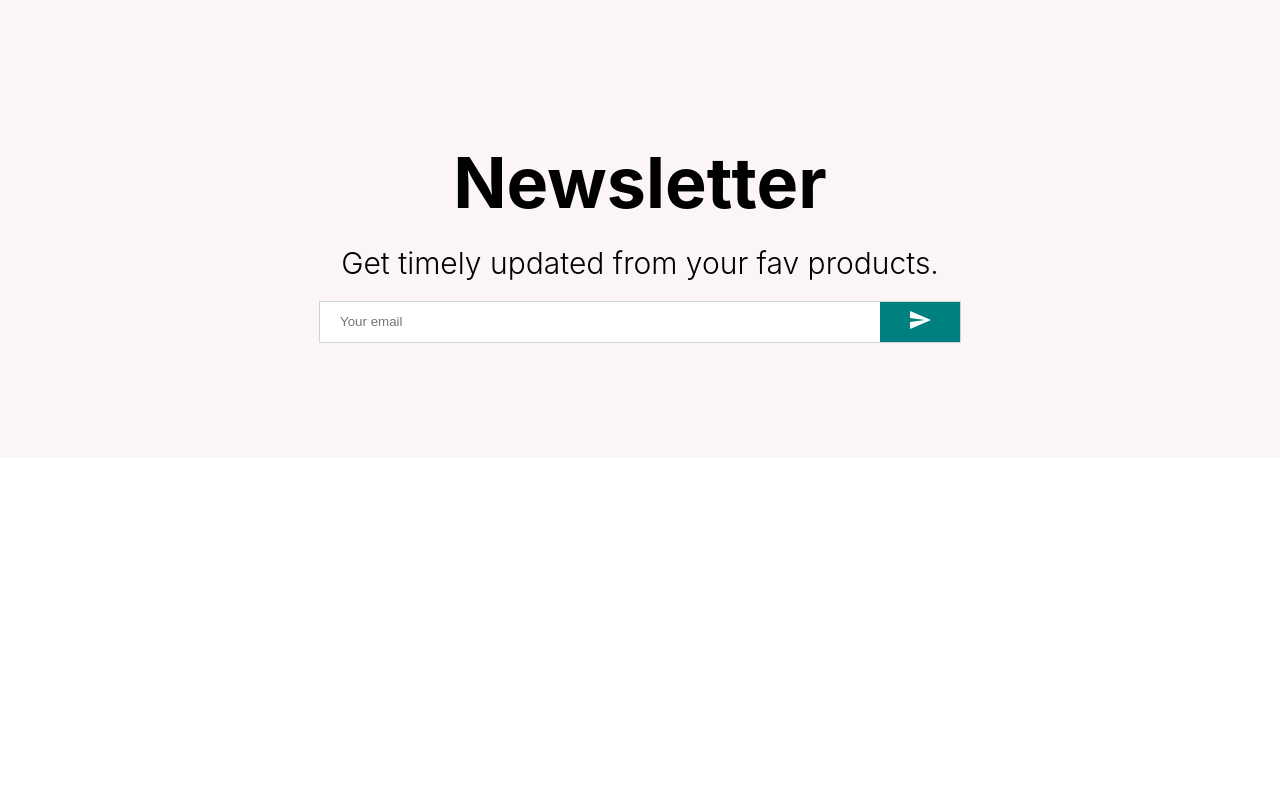
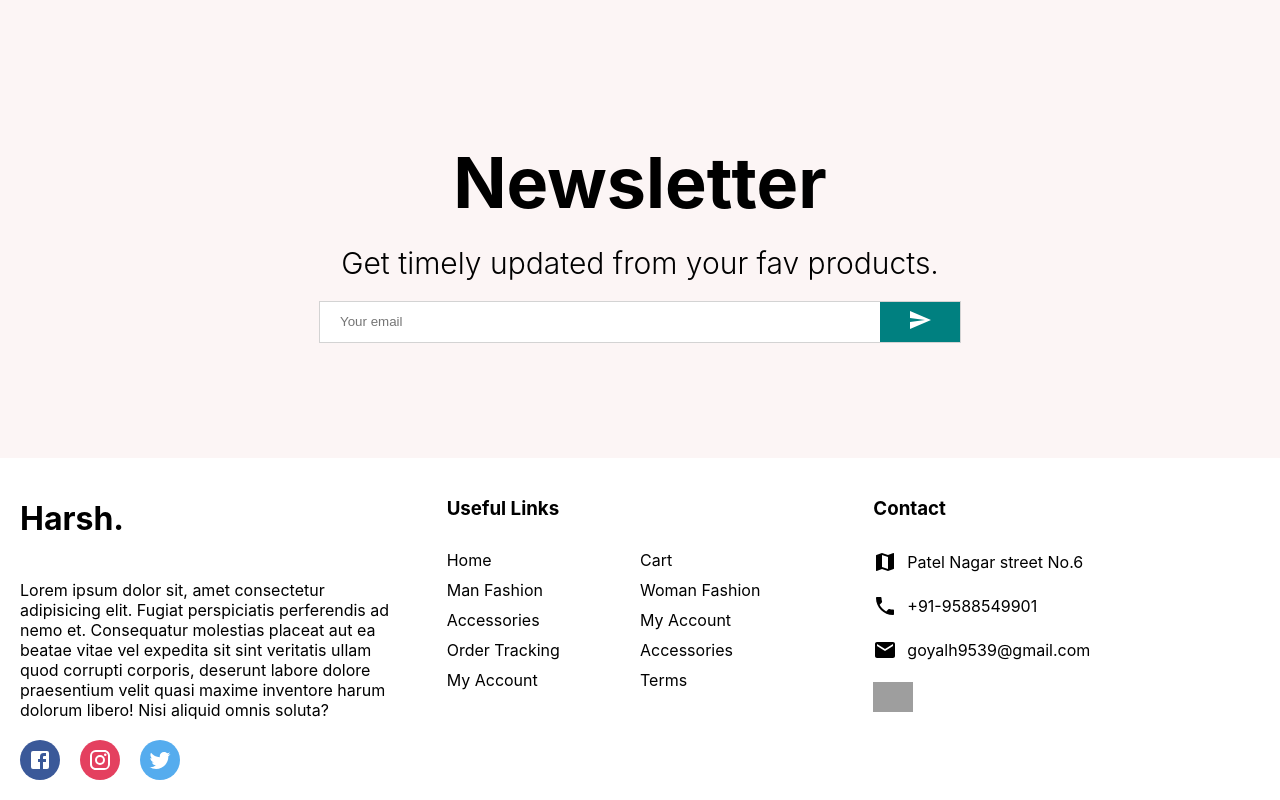
Before and after one commit to harsh9539/Ecommerce-Practice-Project, a React (Create React App) app in the folder client/: page / in a window 1280 px wide. Shown: the part 2302-3102 px from the top of the page. Before the commit the page ends 2760 px from the top, so only its background shows below. Built offline with nearby package versions, Linux system fonts and the light colour scheme; grey boxes are pictures that could not be loaded.

Commit message:
footer section complete

```diff
--- a/client/src/components/Footer.jsx
+++ b/client/src/components/Footer.jsx
@@ -3,6 +3,9 @@ import styled from 'styled-components'
 import FacebookIcon from '@mui/icons-material/Facebook';
 import InstagramIcon from '@mui/icons-material/Instagram';
 import TwitterIcon from '@mui/icons-material/Twitter';
+import LocalPhoneIcon from '@mui/icons-material/LocalPhone';
+import MailIcon from '@mui/icons-material/Mail';
+import MapIcon from '@mui/icons-material/Map';
 const Container = styled.div`
     display:flex;
 
@@ -18,26 +21,54 @@ const Logo = styled.h1`
 
 `
 const Desc = styled.p`
-
+    margin:20px 0;
 `
 const SocialContainer = styled.div`
-    flex:1;
+    display:flex;
 
 `
 const SocialIcon = styled.div`
-    flex:1;
-
+    width:40px;
+    height:40px;
+    border-radius:50%;
+    color:white;
+    background:#${props=>props.color};
+    display:flex;
+    justify-content:center;
+    align-items:center;
+    margin-right:20px;
 `
 
 const Center = styled.div`
     flex:1;
-
+    padding:20px;
+`
+const Title = styled.h3`
+    margin-bottom:30px;
+`
+const List = styled.ul`
+    margin:0;
+    padding:0;
+    list-style:none;
+    display:flex;
+    flex-wrap:wrap;
+`
+const ListItem = styled.li`
+    width:50%;
+    margin:0 0 10px 0;
 `
 const Right = styled.div`
     flex:1;
+    padding:20px;
 
 `
-
+const ContactItem = styled.div`
+    margin-bottom:20px;
+    display:flex;
+    align-items:center;
+`
+const Payment = styled.img`
+`
 const Footer = () => {
     return (
         <Container>
@@ -45,20 +76,49 @@ const Footer = () => {
                 <Logo>Harsh.</Logo>
                 <Desc>Lorem ipsum dolor sit, amet consectetur adipisicing elit. Fugiat perspiciatis perferendis ad nemo et. Consequatur molestias placeat aut ea beatae vitae vel expedita sit sint veritatis ullam quod corrupti corporis, deserunt labore dolore praesentium velit quasi maxime inventore harum dolorum libero! Nisi aliquid omnis soluta?</Desc>
                 <SocialContainer>
-                    <SocialIcon>
+                    <SocialIcon color='3B5999'>
                         <FacebookIcon/>
                     </SocialIcon>
-                    <SocialIcon>
+                    <SocialIcon color='e4405f'>
                         <InstagramIcon/>
                     </SocialIcon>
-                    <SocialIcon>
+                    <SocialIcon color='55acee'>
                         <TwitterIcon/>
                     </SocialIcon>
                     {/* <SocialIcon></SocialIcon> */}
                 </SocialContainer>
             </Left>
-            <Center></Center>
-            <Right></Right>
+            <Center>
+                <Title>Useful Links</Title>
+                <List>
+                    <ListItem>Home</ListItem>
+                    <ListItem>Cart</ListItem>
+                    <ListItem>Man Fashion</ListItem>
+                    <ListItem>Woman Fashion</ListItem>
+                    <ListItem>Accessories</ListItem>
+                    <ListItem>My Account</ListItem>
+                    <ListItem>Order Tracking</ListItem>
+                    <ListItem>Accessories</ListItem>
+                    <ListItem>My Account</ListItem>
+                    <ListItem>Terms</ListItem>
+                </List>
+            </Center>
+            <Right>
+                <Title>Contact</Title>
+                <ContactItem>
+                    <MapIcon style={{marginRight:10}}/>
+                    Patel Nagar street No.6
+                </ContactItem>
+                <ContactItem>
+                    <LocalPhoneIcon style={{marginRight:10}}/>
+                    +91-9588549901
+                </ContactItem>
+                <ContactItem>
+                    <MailIcon style={{marginRight:10}}/>
+                    goyalh9539@gmail.com
+                </ContactItem>
+                <Payment height="30px" src="https://customgolfcartscolumbia.com/wp-content/uploads/2011/11/Credit-Card-Logos.jpg" />
+            </Right>
         </Container>
     )
 }
--- a/client/src/pages/Home.jsx
+++ b/client/src/pages/Home.jsx
@@ -1,6 +1,7 @@
 import React from 'react'
 import Announcement from '../components/Announcement'
 import Categories from '../components/Categories'
+import Footer from '../components/Footer'
 import Navbar from '../components/Navbar'
 import Newsletter from '../components/Newsletter'
 import Products from '../components/Products'
@@ -15,7 +16,7 @@ const Home = () => {
             <Categories/>
             <Products/>
             <Newsletter/>
-
+            <Footer/>
         </div>
     )
 }
```
